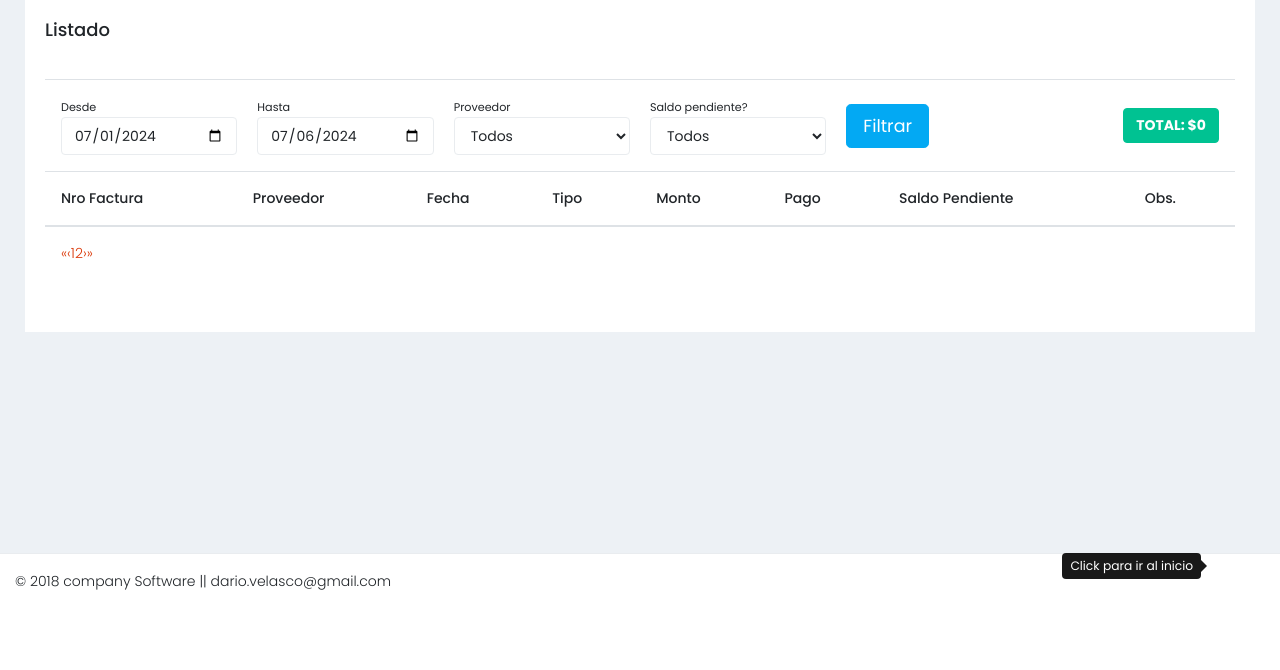
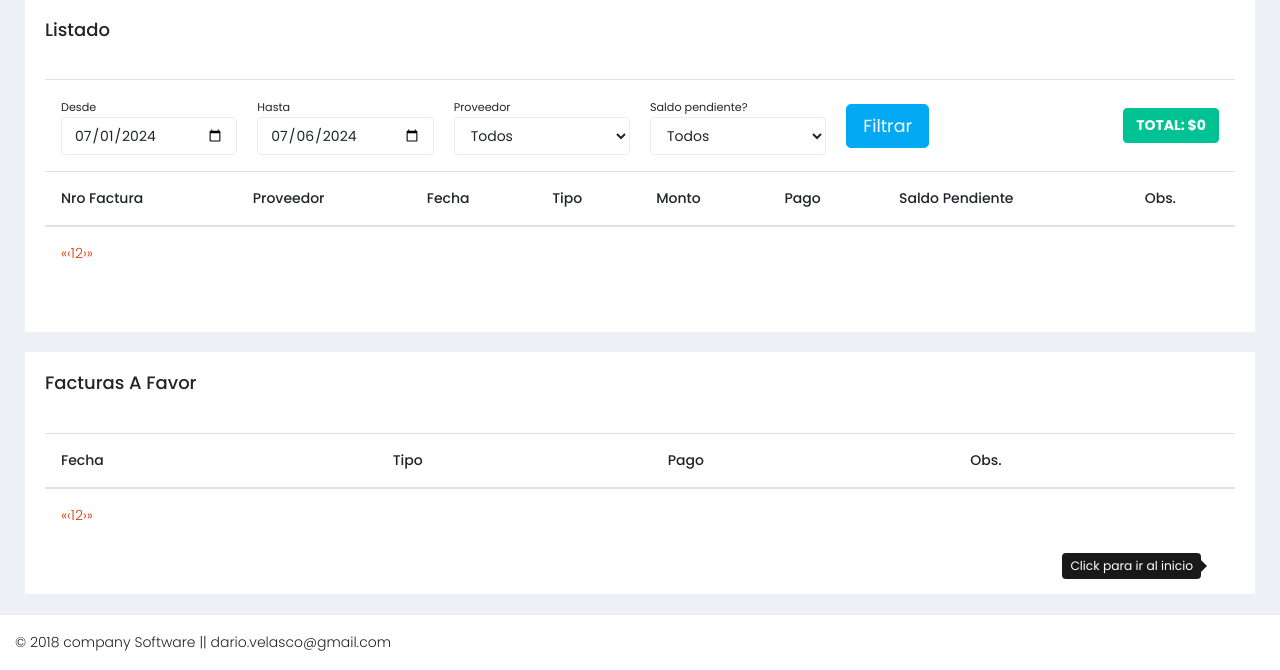
Before and after one commit to EmanuelAllaria/ERP2, a PHP site: page /tcpdf/index.php?pagina=facturas in a window 1280 px wide. Shown: the part 191-861 px from the top of the page. Before the commit the page ends 781 px from the top, so only its background shows below. Run offline with PHP 8.4, Linux system fonts and the light colour scheme; the visitor is signed in with stand-in values (Sample User, id 1); data comes from the database, SQL or seed files in the repository; data that the repository does not hold is empty; some libraries are stand-ins or nearby versions; some web fonts are replaced.

Commit message:
arreglo de facturas y agregado de facturas a favor

```diff
--- a/paginas/facturas.php
+++ b/paginas/facturas.php
@@ -34,8 +34,7 @@
 
           <h6 class="card-subtitle"></h6>
           <div class="table-responsive">
-            <table id="facturas_lista" class="table m-t-30 table-hover contact-list footable-loaded footable"
-              data-page-size="10">
+            <table id="facturas_lista" class="table m-t-30 table-hover contact-list footable-loaded footable" data-page-size="10">
               <thead>
                 <tr>
                   <td colspan="12">
@@ -117,8 +116,7 @@
                   $desde = date('Y-m-01');
                 }
                 if (isset($_GET['h']) && $_GET['h'] != '') {
-                  $hasta = date('Y-m-d', strtotime($_GET['h'] . ' +1 day'));
-                  ;
+                  $hasta = date('Y-m-d', strtotime($_GET['h'] . ' +1 day'));;
                   $busqueda = $busqueda . ' and facturas.fecha <= "' . $hasta . '"';
                 } else {
                   $hasta = date('Y-m-d 23:59:59');
@@ -263,12 +261,82 @@
                       $saldo -= intval($pago['monto']);
                       ?>
                       <td>$<?php echo number_format($saldo, 2, ',', '.'); ?></td>
-                      <td><a target="_blank"
-                          href="./paginas/recibo_factura_pago.php?id_factura=<?php echo $id_factura; ?>&id_pago=<?php echo $pago['id'] ?>"><i
-                            class="fa-solid fa-receipt"></i></a></td>
+                      <td><a target="_blank" href="./paginas/recibo_factura_pago.php?id_factura=<?php echo $id_factura; ?>&id_pago=<?php echo $pago['id'] ?>"><i class="fa-solid fa-receipt"></i></a></td>
                     </tr>
                 <?php
                   }
+                }
+                ?>
+              </tbody>
+              <tfoot>
+                <tr>
+
+
+                  <td colspan="9">
+                    <div class="text-right">
+                      <ul class="pagination">
+                        <li class="footable-page-arrow disabled"><a data-page="first" href="#first">«</a></li>
+                        <li class="footable-page-arrow disabled"><a data-page="prev" href="#prev">‹</a></li>
+                        <li class="footable-page active"><a data-page="0" href="#">1</a></li>
+                        <li class="footable-page"><a data-page="1" href="#">2</a></li>
+                        <li class="footable-page-arrow"><a data-page="next" href="#next">›</a></li>
+                        <li class="footable-page-arrow"><a data-page="last" href="#last">»</a></li>
+                      </ul>
+                    </div>
+                  </td>
+                </tr>
+              </tfoot>
+            </table>
+          </div>
+        </div>
+      </div>
+    </div>
+    <div class="col-12">
+      <div class="card">
+        <div class="card-body">
+          <h4 class="card-title">Facturas A Favor</h4>
+
+          <h6 class="card-subtitle"></h6>
+          <div class="table-responsive">
+            <table id="facturas_lista" class="table m-t-30 table-hover contact-list footable-loaded footable" data-page-size="10">
+              <thead>
+                <tr>
+                  <th>Fecha</th>
+                  <th>Tipo </th>
+                  <th>Pago </th>
+                  <th>Obs.</th>
+                </tr>
+              </thead>
+              <tbody id="lista_facturas">
+                <?php
+                $con_facturas = $link->query("SELECT *
+                                              FROM facturas_pagos
+                                              WHERE id_factura = '-1'
+                                              GROUP BY facturas_pagos.id
+                                              ORDER BY facturas_pagos.fecha ASC");
+
+                while ($row = mysqli_fetch_assoc($con_facturas)) {
+                  $saldo = $row['monto'];
+                  $id_factura = $row['id'];
+
+                  $consulta2 = $link->query("SELECT * from facturas_pagos where id_factura='$id_factura' GROUP BY id ORDER BY id ASC");
+                  $factura_pago = array();
+                  while ($row2 = mysqli_fetch_assoc($consulta2)) {
+                    $factura_pago[] = $row2;
+                  }
+                  $saldo = max($saldo, 0);
+                ?>
+                  <tr>
+                    <td><?php echo $row['fecha_emision'] ?></td>
+                    <td>PAGO</td>
+                    <?php if (strpos($row['observaciones'], 'Sobró del pago a la factura') !== false) { ?>
+                      <td style="color:blue;"><b>$<?php echo number_format($row['monto'], 2, ',', '.'); ?></b></td>
+                    <?php } else { ?>
+                      <td style="color:green;"><b>$<?php echo number_format($row['monto'], 2, ',', '.'); ?></b></td>
+                    <?php } ?>
+                    <td><?php echo $row['observaciones'] ?></td>
+                  </tr>
+                <?php
                 }
                 ?>
               </tbody>
@@ -299,7 +367,7 @@
 </div>
 
 <script>
-  $(function () {
+  $(function() {
     var availableTags = [<?php
                           mysqli_data_seek($con_facturas, 0);
                           while ($com_sul = mysqli_fetch_array($con_facturas)) {
@@ -309,17 +377,19 @@
       source: availableTags
     });
   });
-
+</script>
+<script>
   function filtrar_prov() {
     var datodesde = $('#d').val(); // get selected value
     var datohasta = $('#h').val(); // get selected value
     var datoproveedor = $('#proveedorsel option:selected').val(); // get selected value
-    var datosaldo = $('#saldosel').val()
+    var datosaldo = $('#saldosel').val();
+    console.log(datodesde);
     if (datodesde) { // require a URL
-      window.location = 'index.php?pagina=facturas&d=' + datodesde + '&h=' + datohasta + '&p=' + datoproveedor + '&s=' + datosaldo; // redirect
+      location.search = '?pagina=facturas&d=' + datodesde + '&h=' + datohasta + '&p=' + datoproveedor + '&s=' + datosaldo; // redirect
     }
     return false;
-  };
+  }
 </script>
 <script>
   $('#total_periodo').html('<span class="btn btn-success pull-right"><b>TOTAL: $<?php echo number_format($saldo_final, 0, '', '.'); ?></b></span>')
```
Also changed, not shown: procesos/crud.php (+13 -12 lines). Lines whose indentation alone changed are shown as unchanged.
